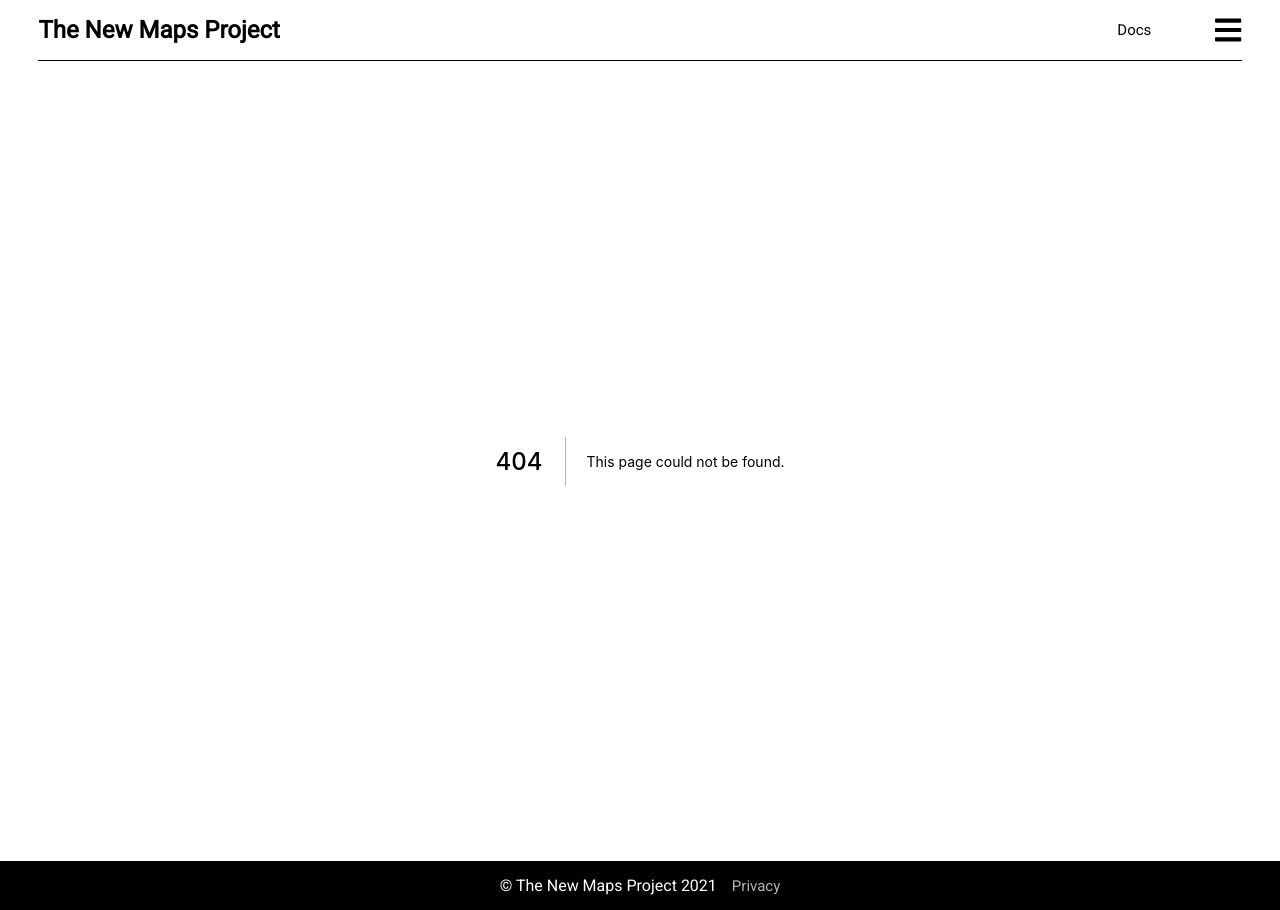
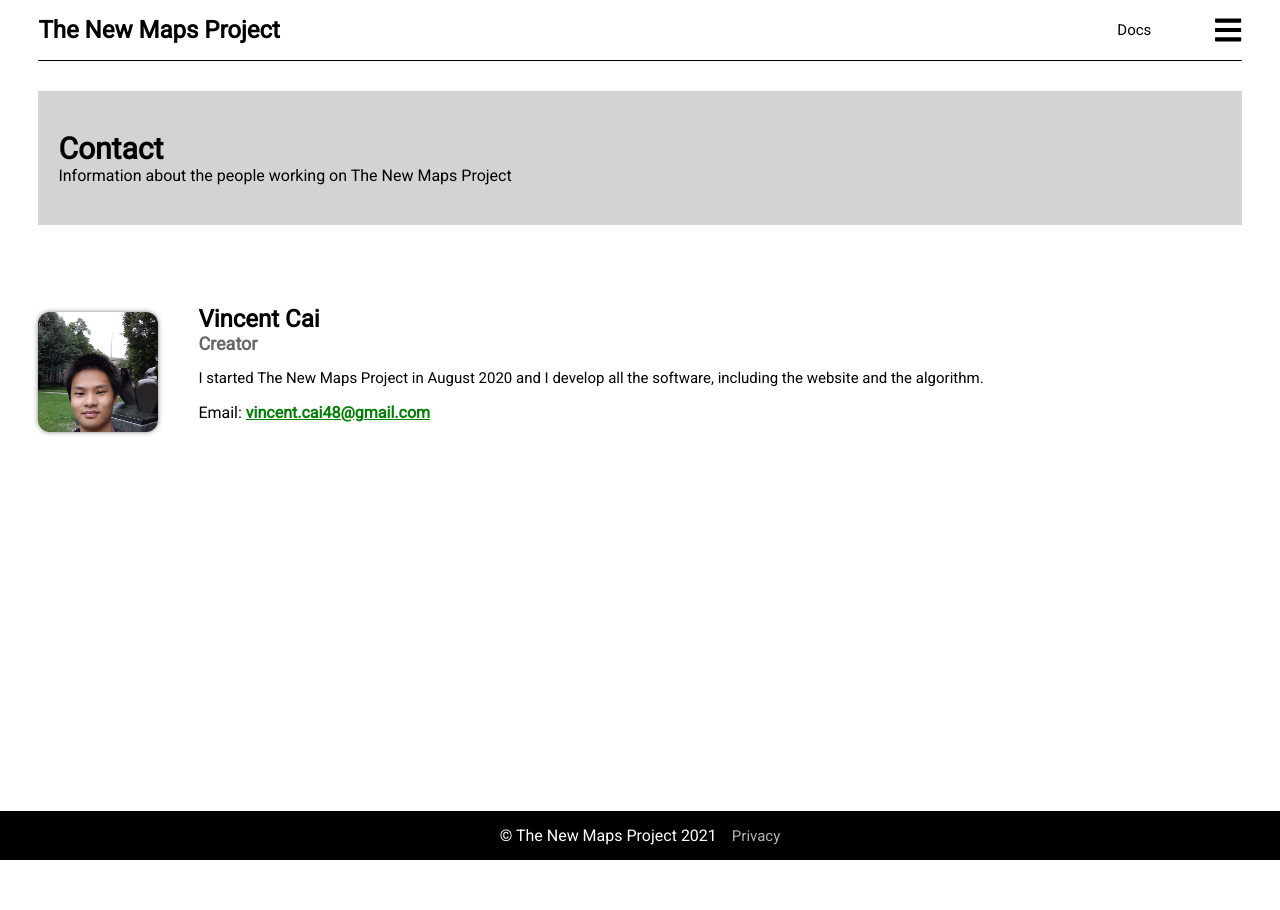
Before and after one commit to The-New-Maps-Project/website, a Next.js app: page /contact in a window 1280 px wide. Before the commit this address had no page. After the commit the page ends 860 px from the top, so only its background shows below. Built offline with nearby package versions, Linux system fonts and the light colour scheme.

Commit message:
add contact page

```diff
--- a/components/Header.tsx
+++ b/components/Header.tsx
@@ -22,9 +22,9 @@ export default function Header() {
     path: "/about",
     description: "Learn about what The New Maps Project is and the purpose it serves"
   },{
-    name: "News",
-    path: "/news",
-    description: "News from The New Maps Project"
+    name: "Algorithm",
+    path: "/documentation/algorithm",
+    description: "Learn how The New Maps Project's algorithm works"
   },{
     name: "Documentation",
     path: "/documentation",
@@ -33,6 +33,11 @@ export default function Header() {
     name: "Datastore",
     path: "/datastore",
     description: "Example data to use with The New Maps Project's resources"
+  },{
+    name: "Contact",
+    path: "/contact",
+    description: "Contact the people working on The New Maps Project"
+
   }]
 
   const changeName = () => {
--- /dev/null
+++ b/pages/contact.tsx
@@ -0,0 +1,34 @@
+export default function Contact(){
+    const people = [{
+        name: "Vincent Cai",
+        position: "Creator",
+        description: "I started The New Maps Project in August 2020 and I develop all the software, including the website and the algorithm.",
+        email: "vincent.cai48@gmail.com",
+        imageURL: "vincentcai.jpg"
+    }]
+
+
+    return <div>
+        <div className="page-header">
+            <h2>Contact</h2>
+            <p>Information about the people working on The New Maps Project</p>
+        </div>
+
+
+
+        <ul id="people-list">
+            {people.map(person=>{
+                return <li key={person.name}>
+                    <div className="person-image" style={{backgroundImage: `url(/images/${person.imageURL})`}}></div>
+                    <div className="p-info">
+                        <div className="p-name">{person.name}</div>
+                        <p className="p-position">{person.position}</p>
+                        <p className="p-description">{person.description}</p>
+                        <p className="p-email">Email: <a href={`mailto:${person.email}`}>{person.email}</a></p>
+                    </div>
+
+                </li>
+            })}
+        </ul>
+    </div>
+}
--- a/styles/globals.scss
+++ b/styles/globals.scss
@@ -1344,7 +1344,7 @@ h3.mymaps {
     }
     .terminate-button{
       background-color: black;
-      padding: 3px;
+      padding: 5px;
       border: none;
       color: red;
       font-size: 12px;
@@ -1401,6 +1401,88 @@ h3.mymaps {
   }
 }
 
+#datastore{
+  ul{
+    margin-bottom: 20vh;
+    li{
+      margin: 30px;
+      .map-name{
+        font-size: 24px;
+        font-weight: bold;
+      }
+      .map-districts{
+        font-size: 16px;
+        font-weight: bold;
+        margin: 0px;
+      }
+      .map-info{
+        font-size: 14px;
+        margin: 10px 0px;
+      }
+      .filelink{
+        font-weight: bold;
+        @include hoverer1();
+        color: rgb(0, 156, 0);
+        text-decoration: underline;
+      }
+    }
+  }
+}
+
+
+.page-header{
+  padding: 5vh 20px;
+  background-color: lightgrey;
+  margin: 30px 0px;
+  h2{
+    font-size: 30px;
+    font-weight: bold;
+    margin: 0px;
+  }
+  p{
+    font-size: 16px;
+    margin: 0px
+  }
+}
+
+#people-list{
+  margin: 10vh 0px 20vh 0px;
+  li{
+    @include row();
+    .person-image{
+      width: 120px;
+      height: 120px;
+      border-radius: 10%;
+      background-size: cover;
+      background-position: center;
+      box-shadow: 0px 0px 5px grey;
+    }
+    .p-info{
+      margin-left: 40px;
+      .p-name{
+        font-size: 24px;
+        font-weight: bold;
+      }
+      .p-position{
+        font-weight: bold;
+        margin: 0px;
+        font-size: 18px;
+        color: rgb(104, 104, 104);
+      }
+      .p-description{
+        font-size: 15px;
+      }
+      .p-email{
+        a{
+          font-weight: bold;
+          text-decoration: underline;
+          color: green;
+        }
+      }
+    }
+
+  }
+}
 
 footer {
   @include center();
```
Also changed, not shown: pages/datastore.tsx (+10 -8 lines), services/datastoreOptions.js (+12 -12 lines), public/images/vincentcai.jpg (added).
